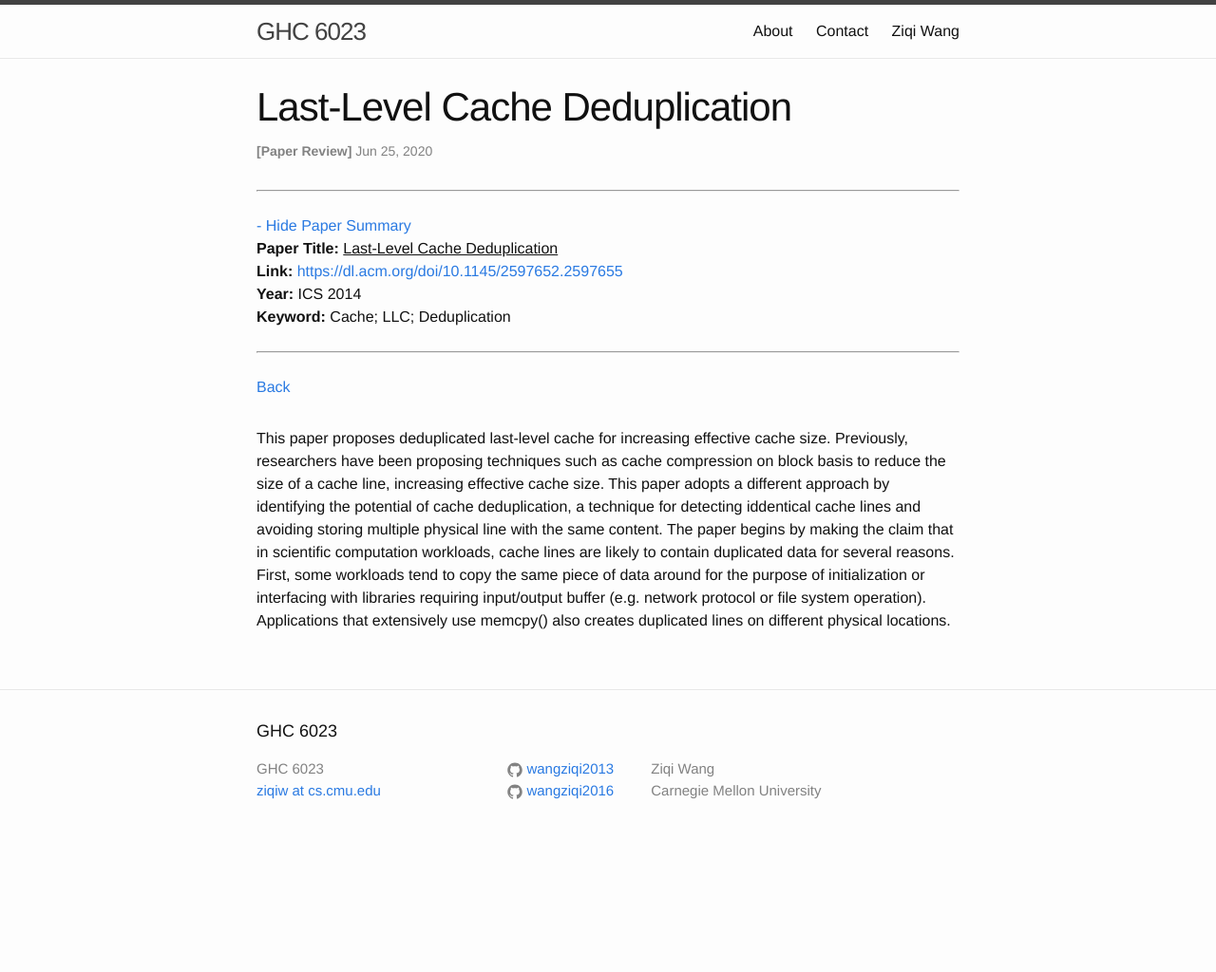
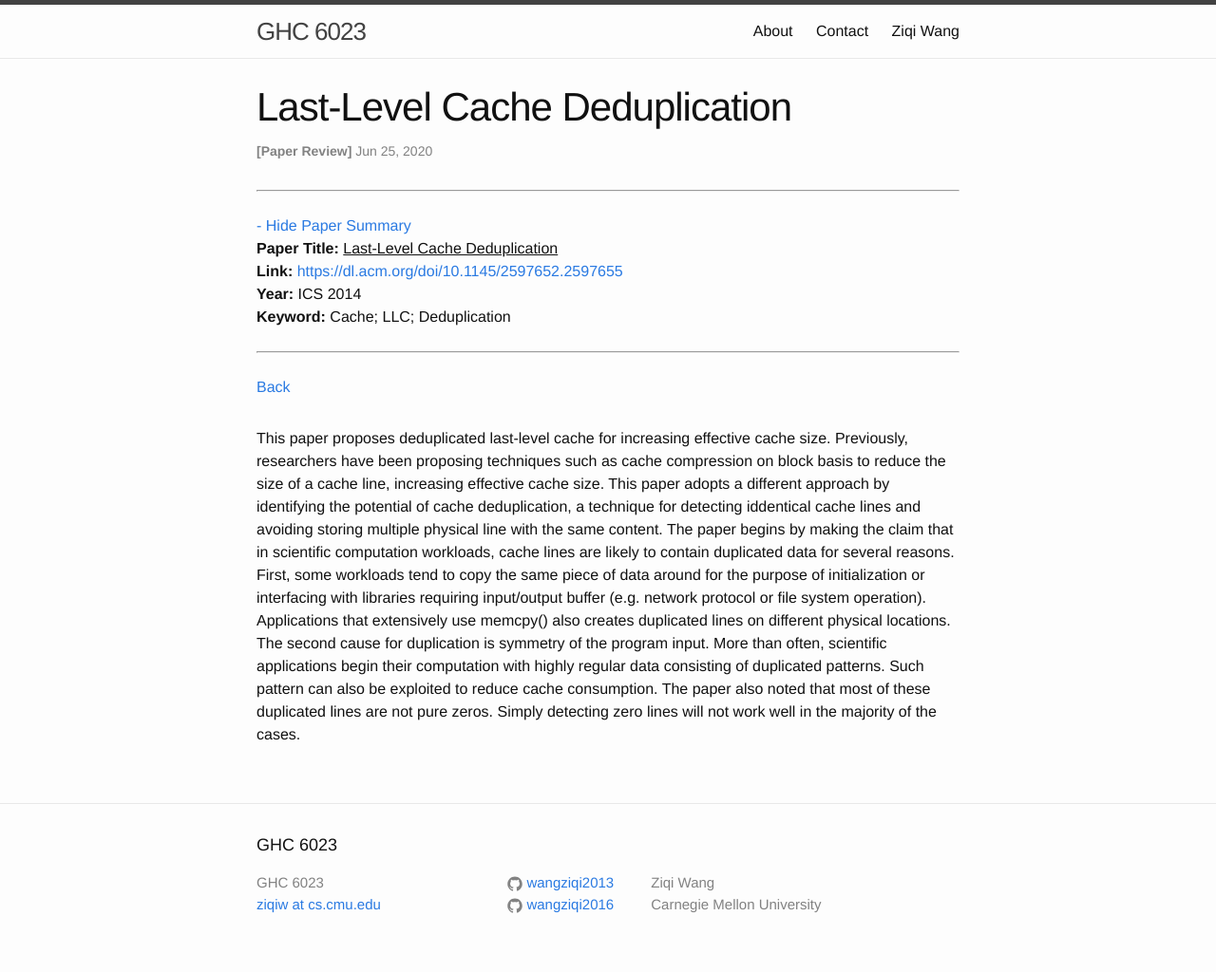
Before and after one commit to wangziqi2013/wangziqi2013.github.io, a Jekyll site: the page built from _posts/2020-06-24-llc-dedup.markdown, in a window 1280 px wide. Shown: the whole page at 95% size. Built offline with Jekyll 4.4.1, drawn with Linux system fonts in a browser that asks for light colours; before the commit the page ends 904 px from its top, so only the background shows below that.

Commit message:
Finish motivation

```diff
--- a/_posts/2020-06-24-llc-dedup.markdown
+++ b/_posts/2020-06-24-llc-dedup.markdown
@@ -21,3 +21,8 @@ The paper begins by making the claim that in scientific computation workloads, c
 data for several reasons. First, some workloads tend to copy the same piece of data around for the purpose of initialization
 or interfacing with libraries requiring input/output buffer (e.g. network protocol or file system operation).
 Applications that extensively use memcpy() also creates duplicated lines on different physical locations.
+The second cause for duplication is symmetry of the program input. More than often, scientific applications begin their
+computation with highly regular data consisting of duplicated patterns. Such pattern can also be exploited to reduce
+cache consumption.
+The paper also noted that most of these duplicated lines are not pure zeros. Simply detecting zero lines will not work
+well in the majority of the cases.
```
